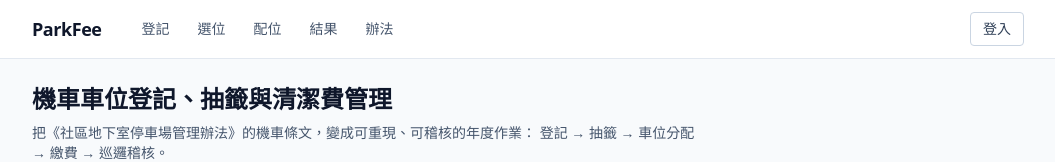
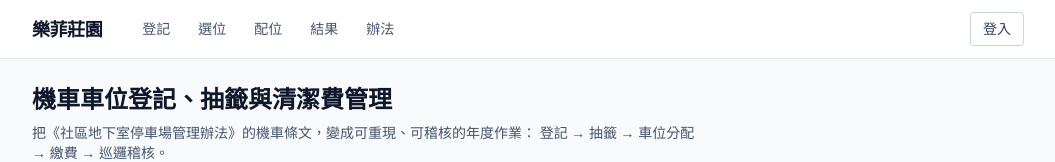
Before and after one commit to joechiboo/ParkFee, a Vue app: page /#/ in a window 1280 px wide. Shown: the top 162 px of the page, without its empty margins (112-1167 px from the left). Built offline with nearby package versions, Linux system fonts and the light colour scheme.

Commit message:
chore(brand): 站台名稱由 ParkFee 改為樂菲莊園
導覽列 logo、分頁標題、辦法速查標題（源頭改 docs/05，隨 build-bylaw 帶入）。
repo 名與部署路徑 /ParkFee/ 不動，避免既有連結失效。

Co-Authored-By: Claude Fable 5 <noreply@anthropic.com>

```diff
--- a/index.html
+++ b/index.html
@@ -4,7 +4,7 @@
     <meta charset="UTF-8" />
     <link rel="icon" type="image/svg+xml" href="/favicon.svg" />
     <meta name="viewport" content="width=device-width, initial-scale=1.0" />
-    <title>ParkFee — 機車車位管理</title>
+    <title>樂菲莊園 — 車位管理</title>
   </head>
   <body>
     <div id="app"></div>
--- a/src/App.vue
+++ b/src/App.vue
@@ -63,7 +63,7 @@ const version = typeof __APP_VERSION__ !== 'undefined' ? __APP_VERSION__ : 'Vdev
     <header class="border-b border-slate-200 bg-white">
       <div class="mx-auto flex items-center gap-3 px-4 py-3 sm:gap-6" :class="shellMax">
         <RouterLink to="/" class="shrink-0 text-lg font-bold tracking-tight text-slate-900">
-          ParkFee
+          樂菲莊園
         </RouterLink>
 
         <!-- 桌機：橫列導覽 -->
--- a/src/data/bylaw-content.js
+++ b/src/data/bylaw-content.js
@@ -4,8 +4,8 @@
 export const bylawCurrent = {
   title: "樂菲莊園 社區地下室停車場管理辦法",
   revisions: ["中華民國 115 年 1 月 28 日 第二屆管委會訂定","中華民國 115 年 3 月 21 日 2026 年區分所有權人重開大會修訂"],
-  updatedAt: "2026-08-20",
-  html: `<h2>🅿️ ParkFee 速查（機車車位）</h2>
+  updatedAt: "2026-08-27",
+  html: `<h2>🅿️ 車位速查（機車）</h2>
 <div class="tbl"><table><thead><tr><th>項目</th><th>規定</th><th>條次</th></tr></thead><tbody><tr><td><strong>登記期間</strong></td><td>每年 <strong>11/15 – 11/30</strong>；每戶限登記一次，須出示行車執照查驗並登記車號</td><td>伍二(五)(六)(八)</td></tr><tr><td>一戶上限</td><td>先登記<strong>一個</strong>機車位，未登記者以棄權論</td><td>肆二</td></tr><tr><td>配位輪次</td><td>第一輪一戶一位抽籤；有剩餘再辦第二輛；第二輛完結有剩餘再依序辦第三輛以上</td><td>肆二／伍二(五)(六)(七)</td></tr><tr><td>志願小位</td><td>志願停一般（小）機車位者，<strong>免抽籤</strong>直接依登記順序選號</td><td>伍二(五)</td></tr><tr><td>抽籤觸發</td><td>登記戶數 ≤ 車位數 → 直接抽號；&gt; 車位數 → 截止後 <strong>10 天內</strong>公開抽籤定資格／號碼／候補序</td><td>伍二(六)</td></tr><tr><td>簽約期限</td><td>抽中後<strong>公告後 5 日內</strong>至管理中心簽約並一次繳一年費用</td><td>伍二(六)</td></tr><tr><td>棄權遞補</td><td>抽中者未於<strong>公告後 10 日內</strong>辦妥簽約，視同放棄，由候補依序遞補</td><td>伍二(六)</td></tr><tr><td>一般機車費</td><td>每月 100 → 抽中一次年繳 <strong>1,200/年</strong></td><td>柒二</td></tr><tr><td>重機費（佔雙位）</td><td>250CC↑（紅／黃牌）每月 300 → 一次年繳 <strong>3,600/年</strong>，限機車位<strong>足額</strong>時</td><td>肆五／柒二</td></tr><tr><td>自行車費</td><td><strong>不收費</strong></td><td>柒二</td></tr><tr><td>eTag</td><td>一車一 eTag，依行照車號；未登記 eTag 一律禁止入內，擅入依陸條罰則</td><td>肆二／伍四</td></tr><tr><td>罰則·佔位</td><td>佔他人車位 <strong>3,000/日</strong>，歸該車位所有權人</td><td>陸一</td></tr><tr><td>罰則·輪停押金</td><td>兩車輪停同一車位須繳 <strong>3,000 元押金</strong>；違規没收押金並撤銷增辦資格</td><td>伍一(三)／陸四</td></tr><tr><td>罰則·三振</td><td>機車／自行車<strong>三次</strong>違停或放雜物，公告提報管委會確認後<strong>立即取消資格</strong></td><td>陸五</td></tr><tr><td>中途退租</td><td>依剩餘月份退費，不滿一個月以一個月計</td><td>附件一·六</td></tr></tbody></table></div>
 <h3>車位數量（總則 肆二）</h3>
 <div class="tbl"><table><thead><tr><th>類型</th><th>數量</th><th>公益設施編號</th></tr></thead><tbody><tr><td>一般汽車位</td><td>654</td><td>—</td></tr><tr><td>無障礙汽車位</td><td>8</td><td>—</td></tr><tr><td>垃圾車位</td><td>1</td><td>—</td></tr><tr><td>一般（大）機車位</td><td>320</td><td>2、3、6、7、97、98、103、104</td></tr><tr><td>一般（小）機車位</td><td>327</td><td>1、4、5、92、93、94、95、96、99、100、101、102</td></tr><tr><td>無障礙機車位</td><td>8</td><td>—</td></tr><tr><td>自行車位</td><td>164</td><td>114～118</td></tr></tbody></table></div>
```
Also changed, not shown: 1 other file (tests, documents, lock files or other folders).
